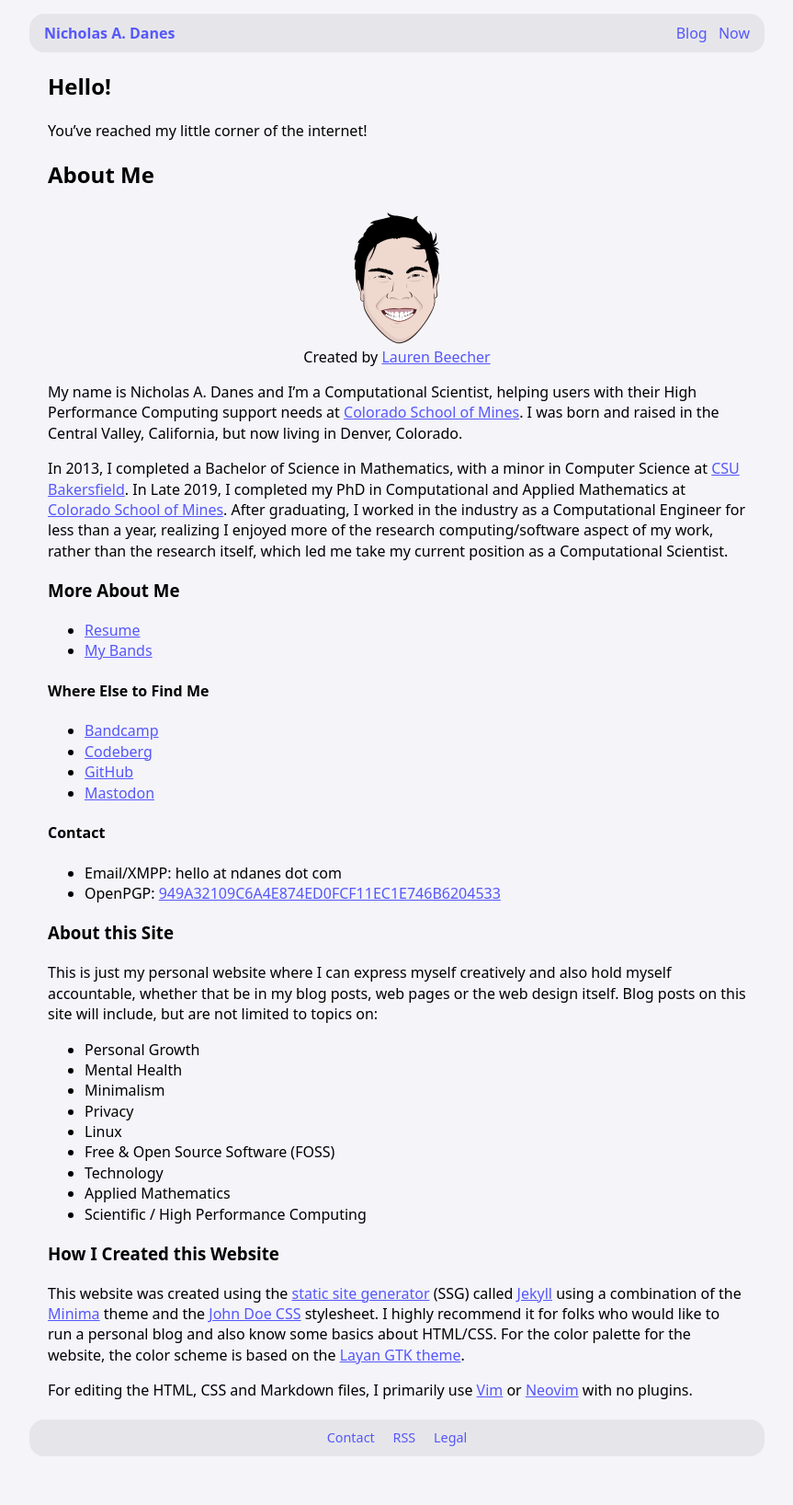
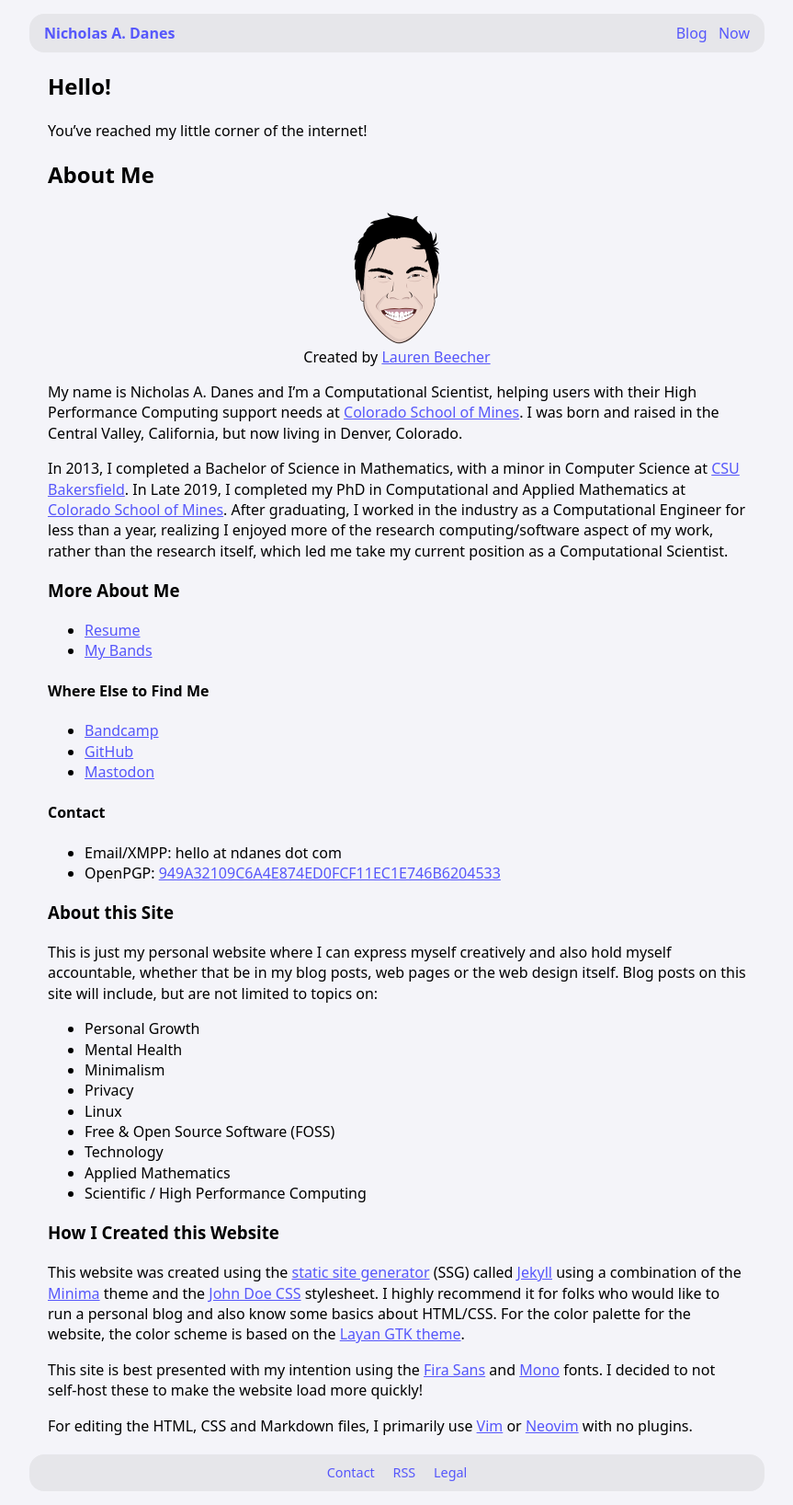
Before and after one commit to danesnick/old_website, a Jekyll site: the page built from index.markdown, in a window 1280 px wide. Shown: the whole page at 92% size, without its empty margins (208-1071 px from the left). Built offline with Jekyll 4.4.1, drawn with Linux system fonts in a browser that asks for light colours; before the commit the page ends 1598 px from its top, so only the background shows below that.

Commit message:
Forgot to commit updates to index page

```diff
--- a/index.markdown
+++ b/index.markdown
@@ -27,7 +27,6 @@ In 2013, I completed a Bachelor of Science in Mathematics, with a minor in Compu
 #### Where Else to Find Me
 
 * [Bandcamp](https://bandcamp.com/ndanes)
-* [Codeberg](https://codeberg.org/ndanes)
 * [GitHub](https://github.com/nicholasdanes)
 * <a rel="me" href="https://smallcamp.art/@ndanes">Mastodon</a>
 
@@ -53,4 +52,6 @@ This is just my personal website where I can express myself creatively and also
 
 This website was created using the [static site generator](https://www.netlify.com/blog/2020/04/14/what-is-a-static-site-generator-and-3-ways-to-find-the-best-one/)  (SSG) called [Jekyll](https://jekyllrb.com/) using a combination of the [Minima](https://github.com/jekyll/minima) theme and the [John Doe CSS](https://john-doe.neocities.org/) stylesheet. I highly recommend it for folks who would like to run a personal blog and also know some basics about HTML/CSS. For the color palette for the website, the color scheme is based on the [Layan GTK theme](https://github.com/vinceliuice/Layan-gtk-theme).
 
+This site is best presented with my intention using the [Fira Sans](https://github.com/bBoxType/FiraSans) and [Mono](https://github.com/bBoxType/FiraSans) fonts. I decided to not self-host these to make the website load more quickly!
+
 For editing the HTML, CSS and Markdown files, I primarily use [Vim](https://www.vim.org/) or [Neovim](https://neovim.io) with no plugins.
```
